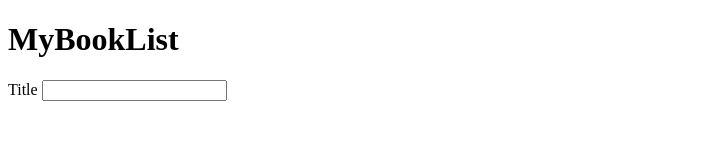
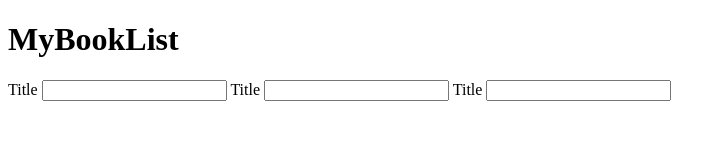
Before and after one commit to acciojob/book-list-Anusha-Yadavv, a website: page main.html in a window 1280 px wide. Shown: the whole page, without its empty margins (0-726 px from the left). Drawn offline with Linux system fonts and the light colour scheme.

Commit message:
created a submission

```diff
--- a/main.html
+++ b/main.html
@@ -15,6 +15,12 @@
 			<form>
 				<label for="title">Title</label>
 				<input id="title" type="text" class="form-control">
+
+				<label for="title">Title</label>
+				<input id="title" type="text" class="form-control">
+
+				<label for="title">Title</label>
+				<input id="title" type="text" class="form-control">
 			</form>
 		</div>
 
```
